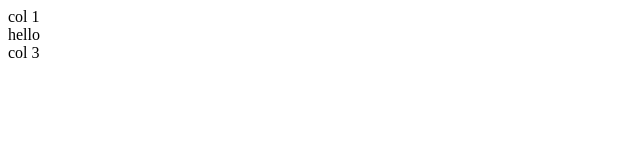
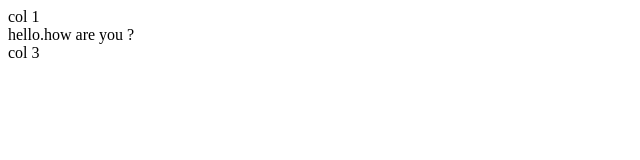
Before and after one commit to RahulNautiyal933/coursera-test, a plain HTML site: page site/module01.html in a window 1280 px wide. Shown: the full height of the page, 0-640 px from the left. Drawn offline with Linux system fonts and the light colour scheme.

Commit message:
Addition

```diff
--- a/site/module01.html
+++ b/site/module01.html
@@ -9,7 +9,7 @@
 	<div class="container-fluid">
 		<div class="row">
 			<div class="col-lg-4">col 1</div>
-			<div class="col-lg-4">hello</div>
+			<div class="col-lg-4">hello.how are you ?</div>
 			<div class="col-lg-4">col 3</div>
 		</div>
 	</div>
```
